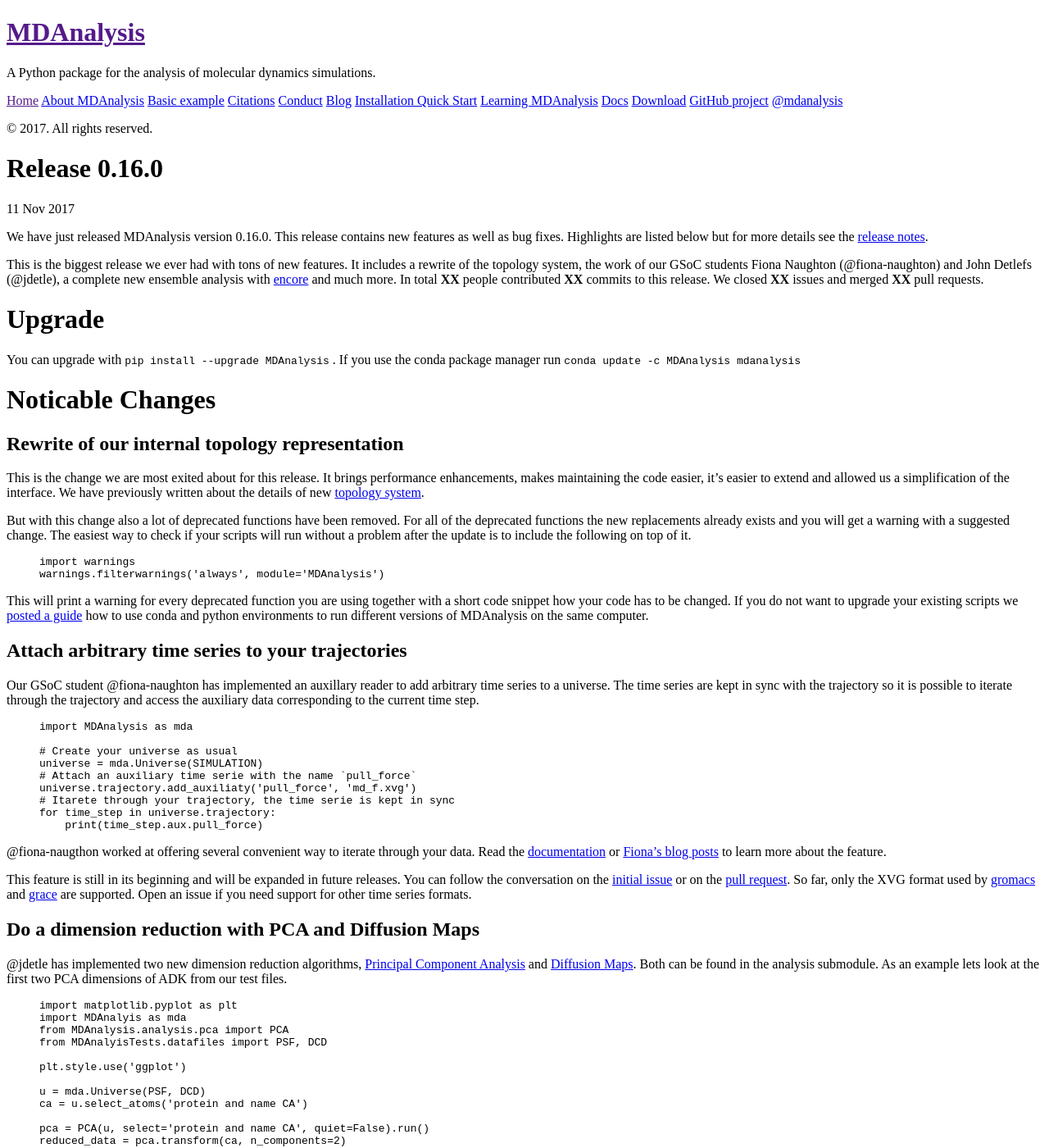
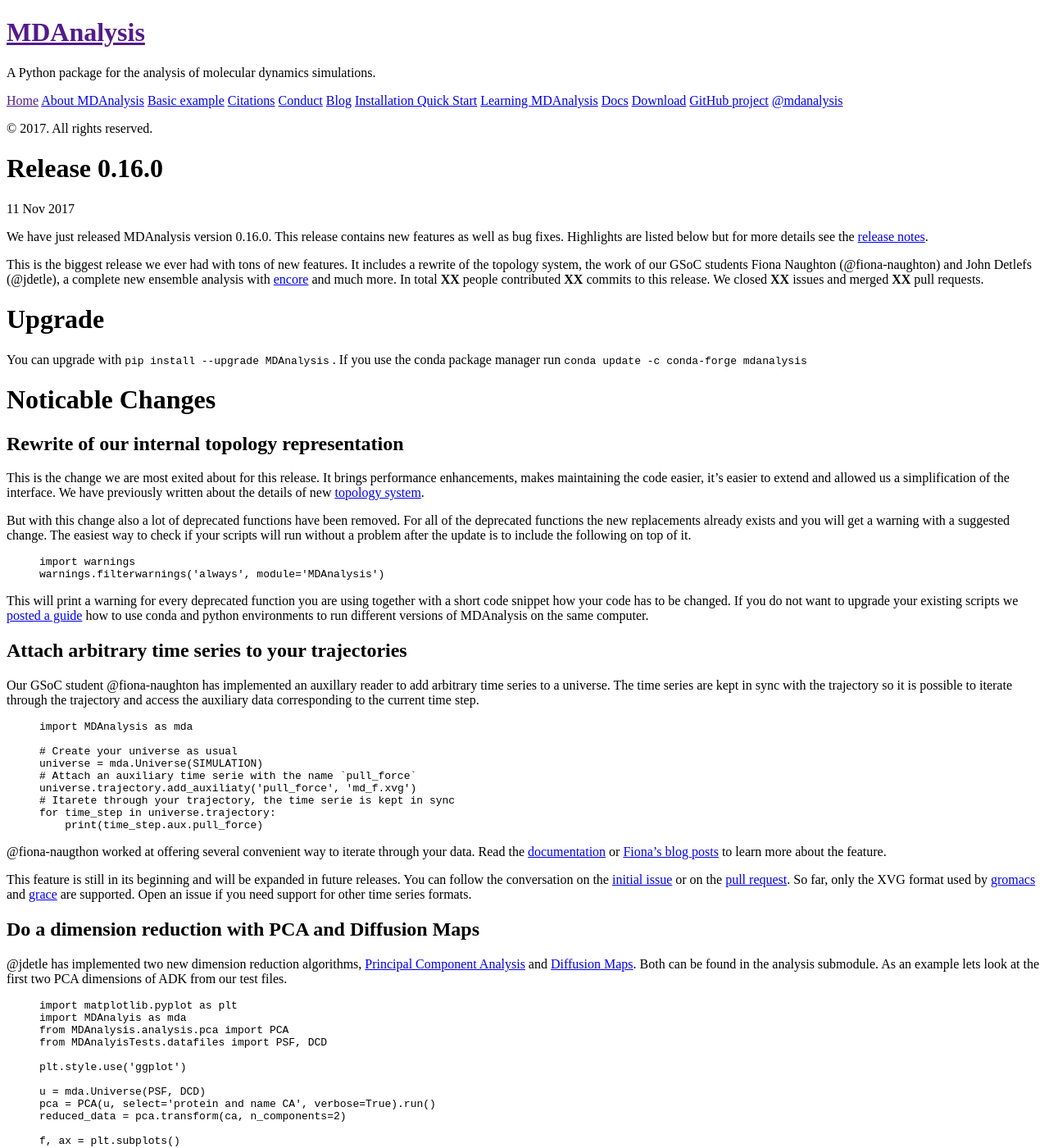
Before and after one commit to MDAnalysis/MDAnalysis.github.io, a Jekyll site: the page built from _posts/2017-11-11-release-0.16.0.md, in a window 1280 px wide and 1400 px high. Shown: the whole window at 82% size. Built offline with Jekyll 4.4.1, drawn with Linux system fonts in a browser that asks for light colours; comment, search, counter and statistics services are not loaded.

Commit message:
update code examples

```diff
--- a/_posts/2017-11-11-release-0.16.0.md
+++ b/_posts/2017-11-11-release-0.16.0.md
@@ -17,7 +17,7 @@ people contributed **XX** commits to this release. We closed **XX** issues and m
 # Upgrade
 
 You can upgrade with `pip install --upgrade MDAnalysis` . If you use the conda
-package manager run `conda update -c MDAnalysis mdanalysis`
+package manager run `conda update -c conda-forge mdanalysis`
 
 
 # Noticable Changes
@@ -91,9 +91,7 @@ from MDAnalyisTests.datafiles import PSF, DCD
 plt.style.use('ggplot')
 
 u = mda.Universe(PSF, DCD)
-ca = u.select_atoms('protein and name CA')
-
-pca = PCA(u, select='protein and name CA', quiet=False).run()
+pca = PCA(u, select='protein and name CA', verbose=True).run()
 reduced_data = pca.transform(ca, n_components=2)
 
 f, ax = plt.subplots()
@@ -165,7 +163,7 @@ from MDAnalysis.coordinates.memory import MemoryReader
 universe = Universe(PSF, DCD)
 
 # Create a numpy array with random coordinates (100 frames) for the same topology
-coordinates = np.random.uniform(size=(universe.atoms.n_atoms, 100, 3)).cumsum(0)
+coordinates = np.random.uniform(size=(100, universe.atoms.n_atoms, 3)).cumsum(0)
 
 # Create a new Universe directly from these coordinates
 universe2 = Universe(PSF, coordinates, format=MemoryReader)
@@ -200,7 +198,6 @@ We also blogged since the start of the year about features of the upcoming relea
 - [inclusion of the encore library]({% post_url 2016-12-17-encore %})
 - [mmtf support]({% post_url 2016-11-30-Support-for-MMTF %})
 
-
 # Minor Enhancements
 
 - No more deprecation warning spam when MDAnalyis is imported
```
